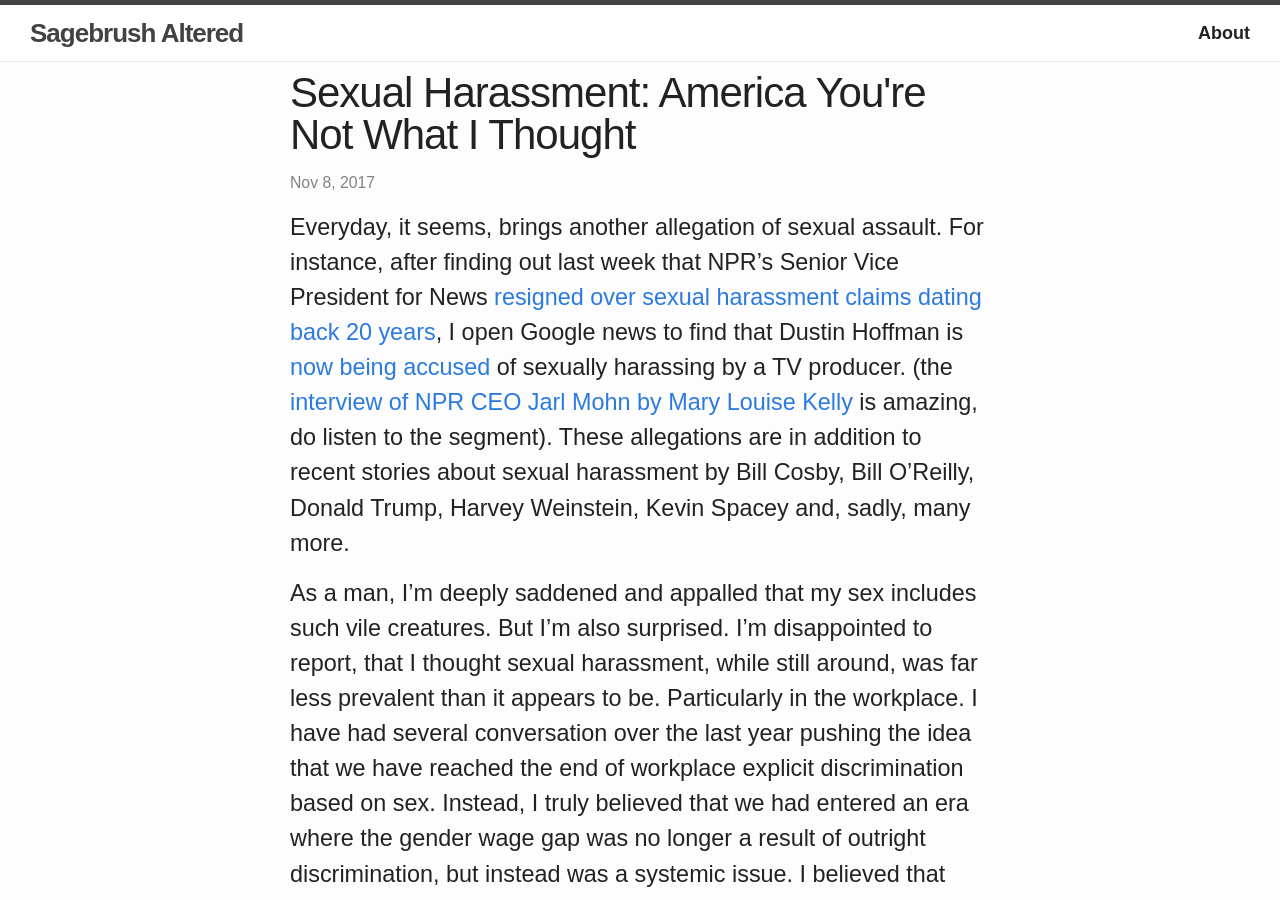
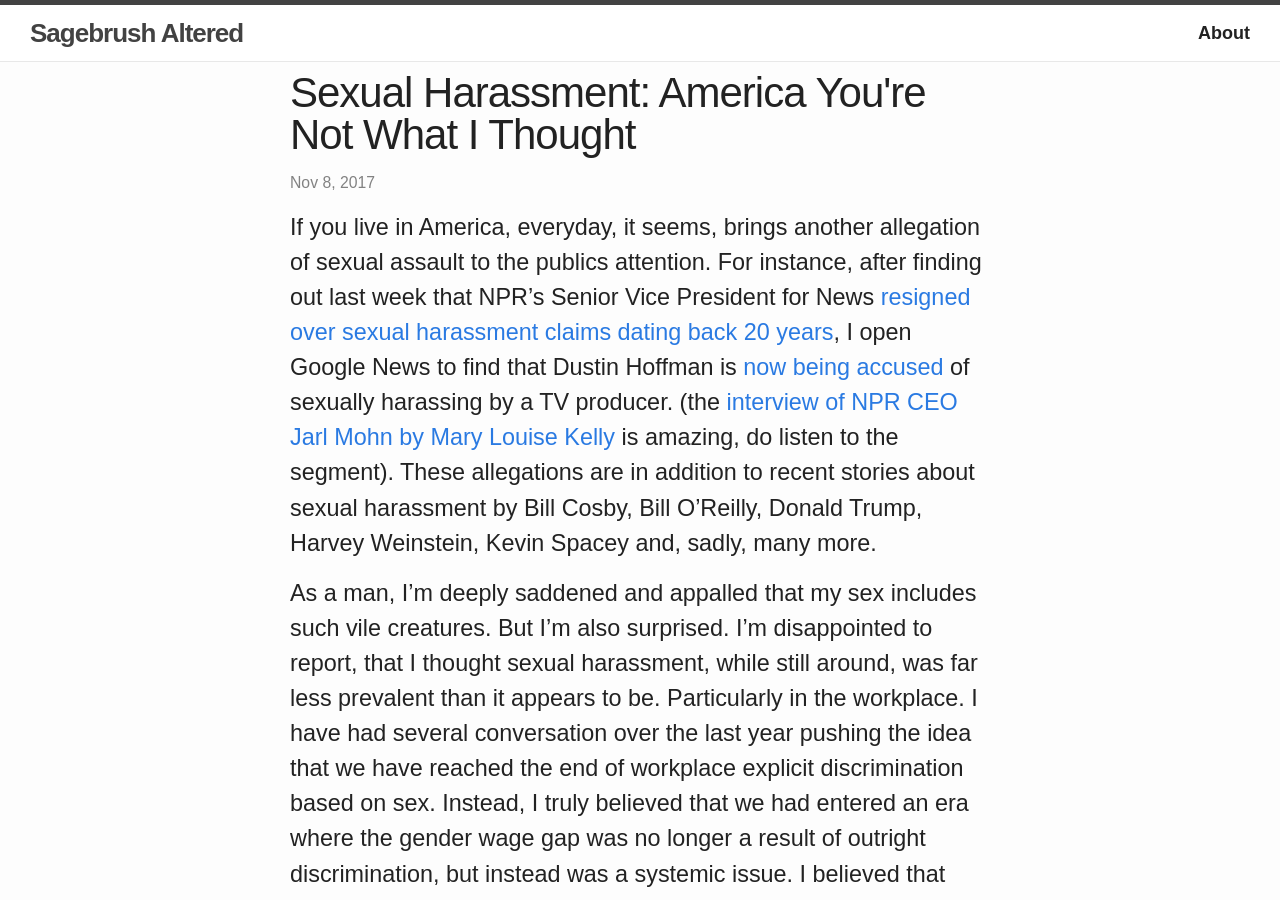
Before and after one commit to mschmidty/noname, a Jekyll site: the page built from _posts/2017/2017-11-02-Sexual-Harrasment.md, in a window 1280 px wide and 900 px high. Built offline with Jekyll 4.4.1, drawn with Linux system fonts in a browser that asks for light colours; some web fonts are replaced; comment, search, counter and statistics services are not loaded.

Commit message:
minor edits

```diff
--- a/_posts/2017/2017-11-02-Sexual-Harrasment.md
+++ b/_posts/2017/2017-11-02-Sexual-Harrasment.md
@@ -7,7 +7,7 @@ comments: true
 published: true
 ---
 
-Everyday, it seems, brings another allegation of sexual assault. For instance, after finding out last week that NPR's Senior Vice President for News [resigned over sexual harassment claims dating back 20 years][1], I open Google news to find that Dustin Hoffman is [now being accused][2] of sexually harassing by a TV producer. (the [interview of NPR CEO Jarl Mohn by Mary Louise Kelly][1] is amazing, do listen to the segment).  These allegations are in addition to recent stories about sexual harassment by Bill Cosby, Bill O'Reilly, Donald Trump, Harvey Weinstein, Kevin Spacey and, sadly, many more.
+If you live in America, everyday, it seems, brings another allegation of sexual assault to the publics attention. For instance, after finding out last week that NPR's Senior Vice President for News [resigned over sexual harassment claims dating back 20 years][1], I open Google News to find that Dustin Hoffman is [now being accused][2] of sexually harassing by a TV producer. (the [interview of NPR CEO Jarl Mohn by Mary Louise Kelly][1] is amazing, do listen to the segment).  These allegations are in addition to recent stories about sexual harassment by Bill Cosby, Bill O'Reilly, Donald Trump, Harvey Weinstein, Kevin Spacey and, sadly, many more.
 
 As a man, I'm deeply saddened and appalled that my sex includes such vile creatures.  But I'm also surprised.  I'm disappointed to report, that I thought sexual harassment, while still around, was far less prevalent than it appears to be. Particularly in the workplace. I have had several conversation over the last year pushing the idea that we have reached the end of workplace explicit discrimination based on sex. Instead, I truly believed that we had entered an era where the gender wage gap was no longer a result of outright discrimination, but instead was a systemic issue.  I believed that women were paid less because they opted for more flexible work schedules instead of career advancement to take care of and have children.  There is [evidence for this sort of perspective][3], and I still think it's true. This was the conversation that I thought we should be having. How can we allow for more flexibility in the workplace so women and men can both provide for their children and still advance their careers. But after all of the sexual harassment claims and the [#MeToo][4] movement, my perspective has changed. While I still think that in some way we need to address workplace flexibility, I now am much more concerned with how women are treated in our society and I am appalled that I have given so much attention to the systemic wage-gap theory and avoided how poorly some women are directly treated by men.
 
```
